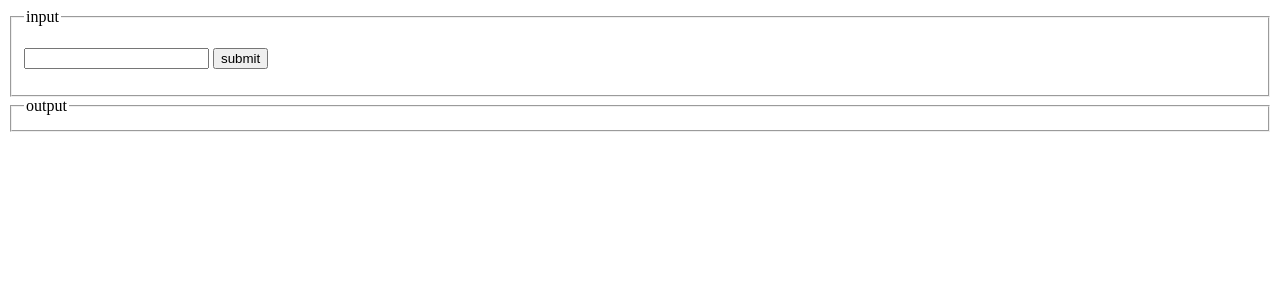
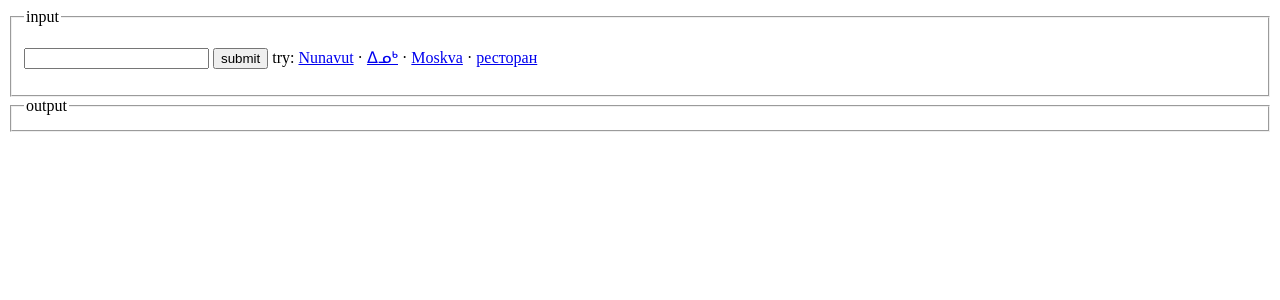
Before and after one commit to jarek/xltrtr, a PHP site: page /web/frontend.html in a window 1280 px wide. Shown: the top 300 px of the page. Run offline with PHP 8.4, Linux system fonts and the light colour scheme.

Commit message:
add example links for people not familiar with app

```diff
--- a/web/frontend.html
+++ b/web/frontend.html
@@ -1,4 +1,6 @@
 <!doctype html>
+<!-- Hello! If you're interested, the source code is
+     available at https://github.com/jarek/xltrtr -->
 <meta charset="utf-8" />
 <title>xltrtr</title>
 <style type="text/css" media="screen,projection">
@@ -10,6 +12,12 @@
 <legend>input</legend>
 <p><input type="text" name="query" id="query" value="">
 <input id="submit-button" type="submit" value="submit">
+<span id="examples">
+    try: <a href="?query=Nunavut">Nunavut</a>
+       · <a href="?query=ᐃᓄᒃ">ᐃᓄᒃ</a>
+       · <a href="?query=Moskva">Moskva</a>
+       · <a href="?query=ресторан">ресторан</a>
+</span>
 </fieldset>
 </form>
 
--- a/web/style.css
+++ b/web/style.css
@@ -20,6 +20,9 @@ legend {
     position: absolute;
     top: 0.5em;
 }
+#examples {
+    margin-left: 3em;
+}
 
 #translation section {
     display: inline-block;
```
